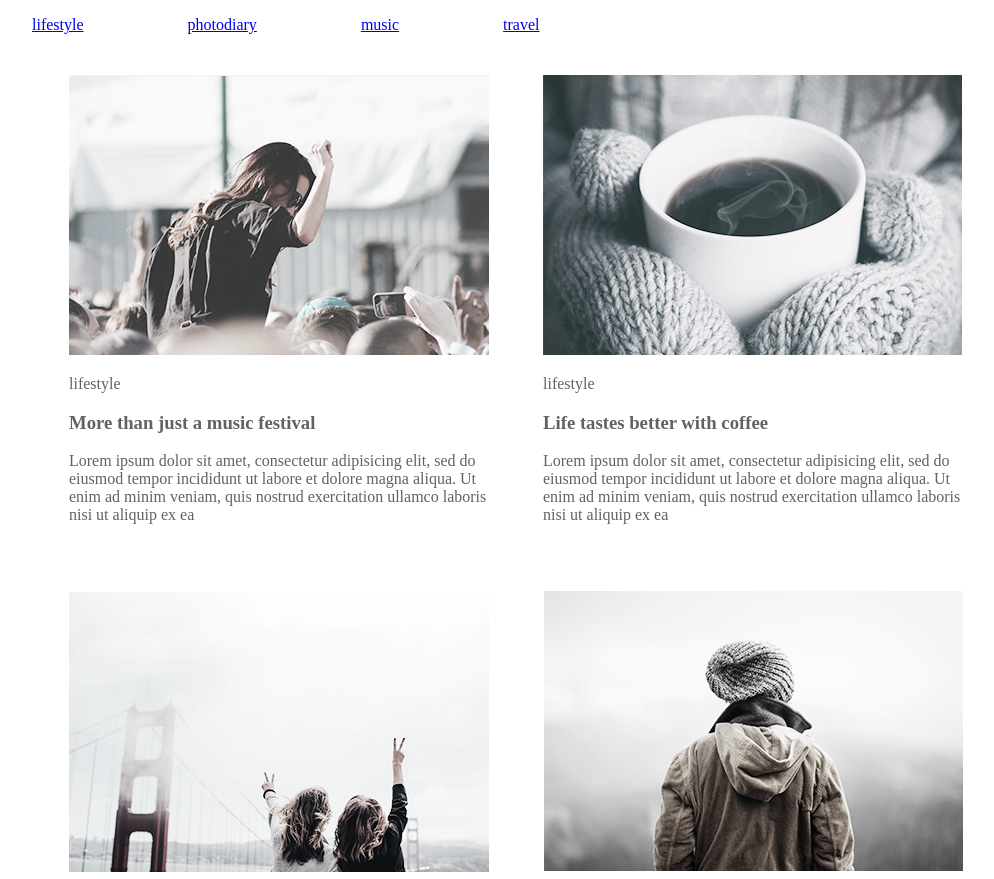
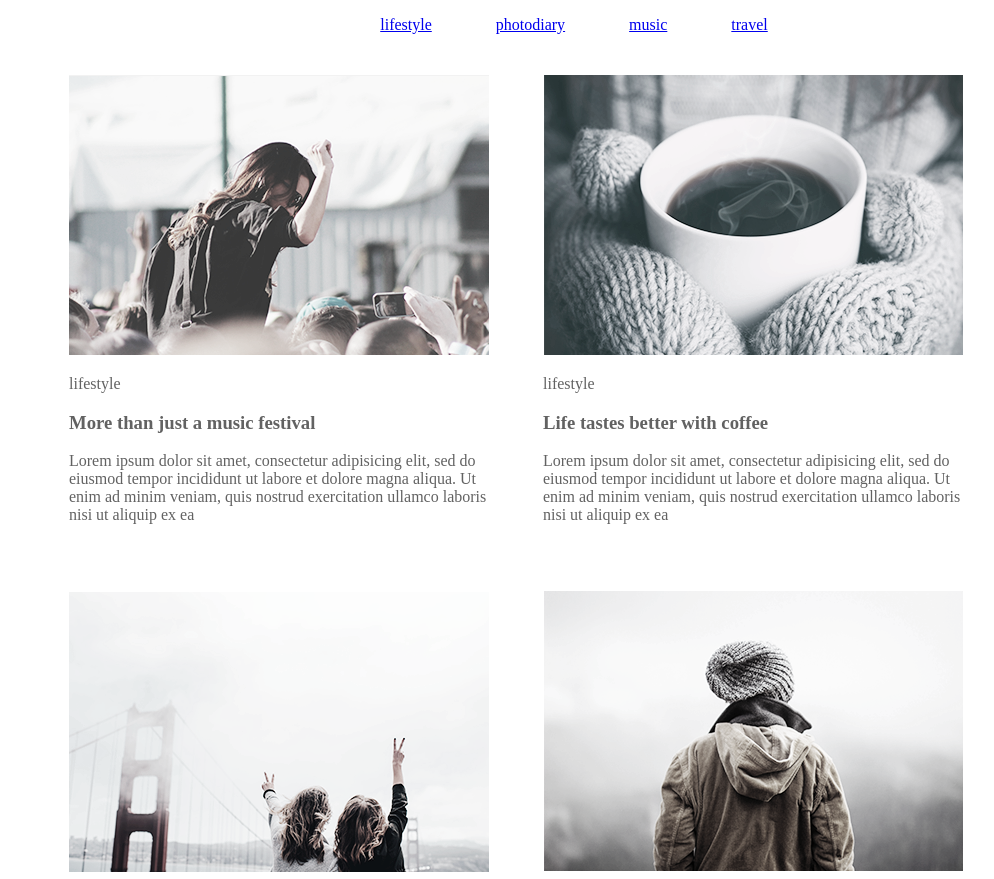
Before and after one commit to llenn4ik/home-w, a plain HTML site: page module_03/index.html in a window 1280 px wide. Shown: the top 879 px of the page, without its empty margins (116-1110 px from the left). Drawn offline with Linux system fonts and the light colour scheme.

Commit message:
buttom in a center

```diff
--- a/module_03/index.html
+++ b/module_03/index.html
@@ -64,7 +64,7 @@
                 <p>Lorem ipsum dolor sit amet, consectetur adipisicing elit, sed do eiusmod tempor incididunt ut labore et dolore magna aliqua. Ut enim ad minim veniam, quis nostrud exercitation ullamco laboris nisi ut aliquip ex ea </p>
             </article>
          </section>
-          <button>Load more</button>
+        <div> <button>Load more</button>   </div>
 
 
     </main>
--- a/module_03/style.css
+++ b/module_03/style.css
@@ -1,7 +1,8 @@
 nav ul li a:hover {color: #03a9f4; text-decoration: none}
   ul {list-style: none; }
+  ul {text-align: center;}
   li {display: inline-block;
-    margin-left: 100px ;
+    margin-left: 60px ;
     width: 900; ;}
 
 
@@ -30,3 +31,4 @@ main {
     font-size: 30px;
 
 }
+div {text-align: center;}
```
